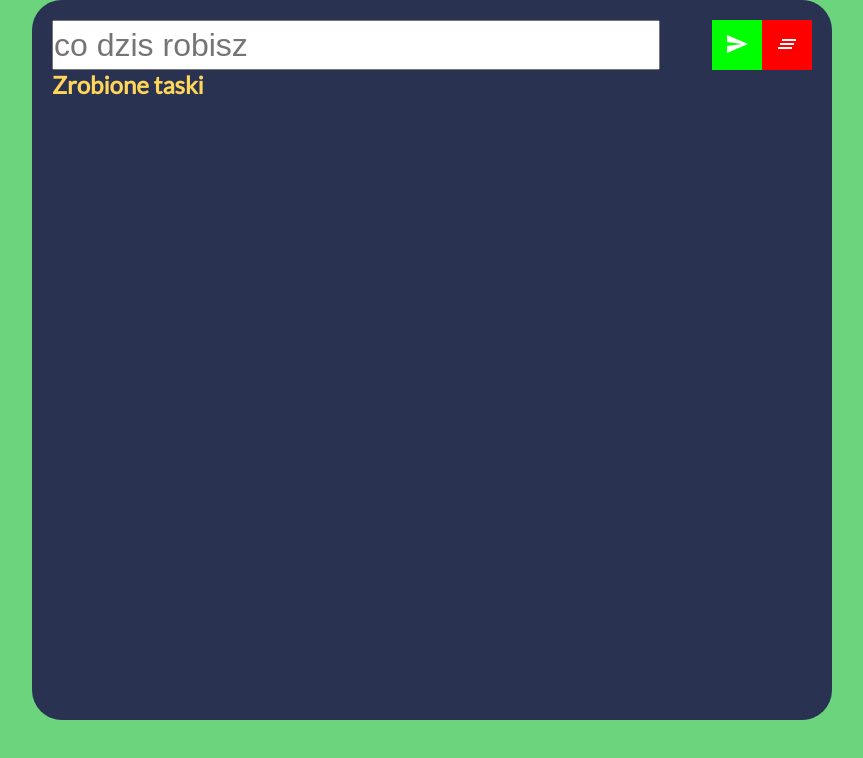
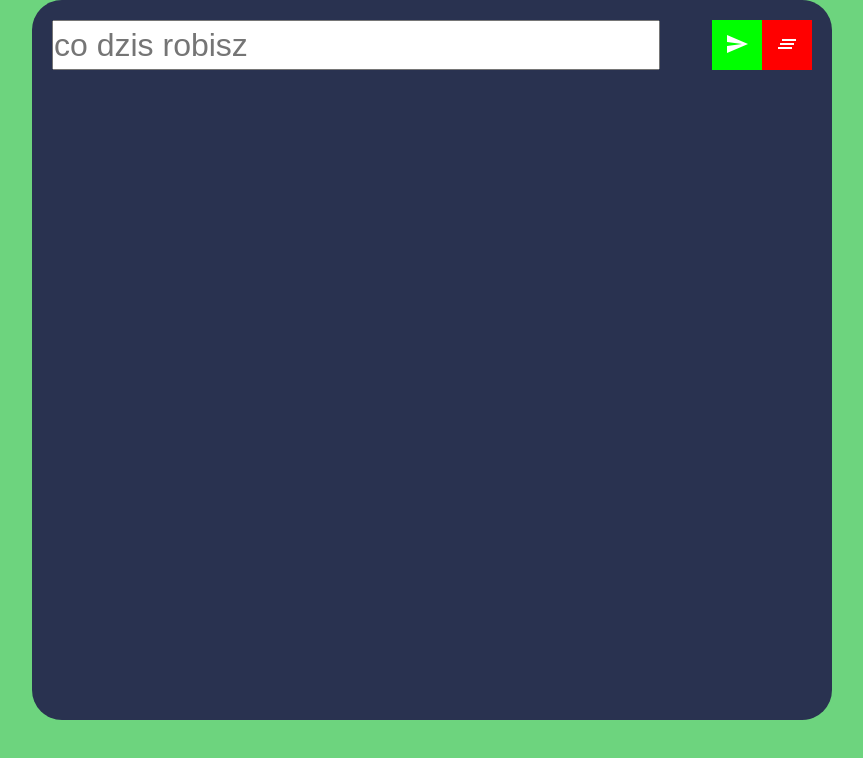
Before and after one commit to BartekObudzinski/ToDoAppReact, a React (Create React App) app: page / in a window 1280 px wide. Shown: the top 758 px of the page, without its empty margins (208-1071 px from the left). Built offline with nearby package versions, Linux system fonts and the light colour scheme.

Commit message:
add if condition that done tasks exsits

```diff
--- a/src/ToDoForm.js
+++ b/src/ToDoForm.js
@@ -45,6 +45,9 @@ const ToDoForm = () => {
       setTodoValue("");
     }
   };
+
+  const isDoneTask =
+    !todoDoneTasks.length == 0 ? <h2>Zrobione taski</h2> : <h2></h2>;
   return (
     <div className="ToDoForm">
       <form className="dupa">
@@ -95,7 +98,7 @@ const ToDoForm = () => {
         ))}
       </div>
       <div className="tasksdone">
-        <h2>Zrobione taski</h2>
+        {isDoneTask}
         {todoDoneTasks.map((todoDoneTask, index) => (
           <div className="singleDoneTask">
             <p>{todoDoneTask}</p>
```
